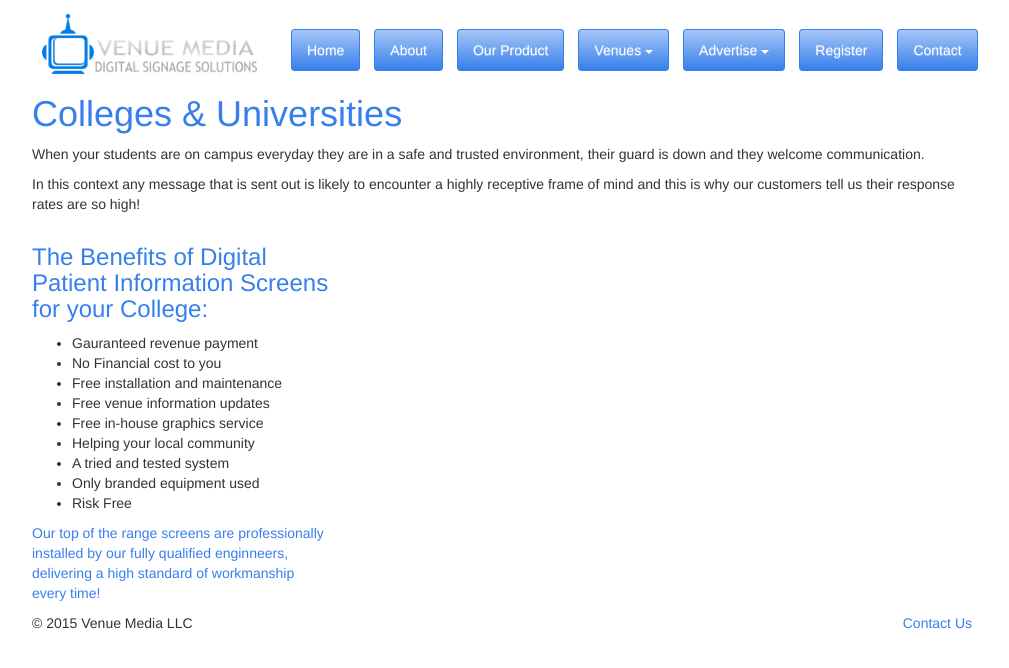
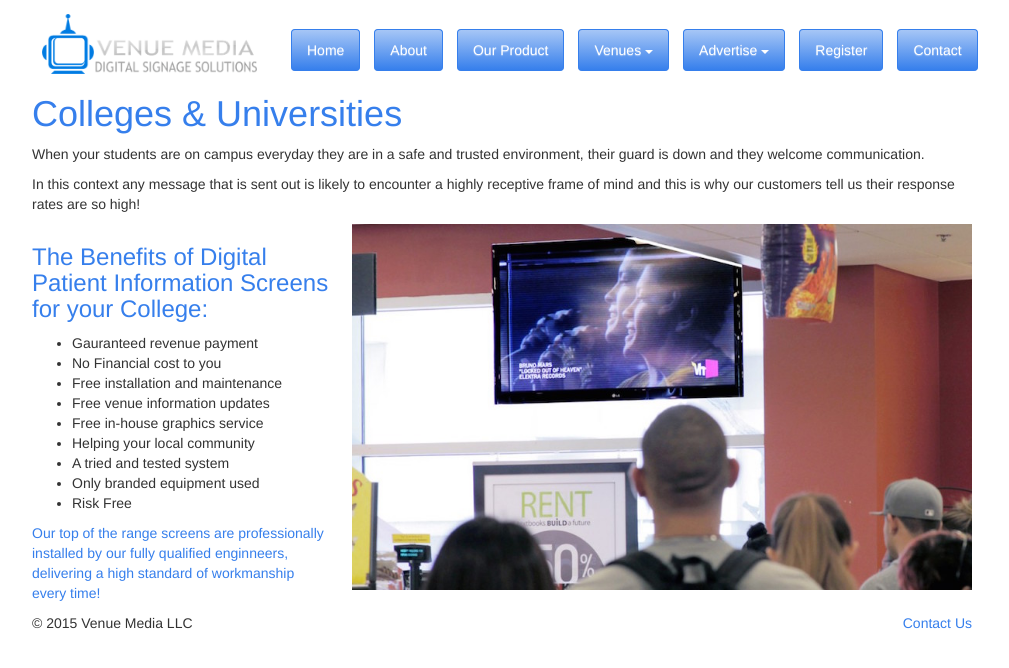
Before and after one commit to venuemedia/venuemedia.github.io, a Jekyll site: the page built from collegiate.html, in a window 1280 px wide. Shown: the top 668 px of the page, without its empty margins (138-1147 px from the left). Built offline with Jekyll 4.4.1, drawn with Linux system fonts in a browser that asks for light colours; nearby versions of some CDN libraries.

Commit message:
update slide interval and three images
add medical tile and college/medical venue images

```diff
--- a/collegiate.html
+++ b/collegiate.html
@@ -62,7 +62,7 @@ permalink: /collegiate/
     </div>
 
     <div class="col-md-8">
-
+        <img class="img-responsive" src="/img/college.jpg" alt="colleges and universities">
     </div>
 </div>
 
--- a/index.html
+++ b/index.html
@@ -13,7 +13,10 @@ carousel_images:
     src: /img/carousel/carousel_2.jpg
 ---
 
-<div id="vm-carousel" class="carousel slide" data-ride="carousel">
+<div id="vm-carousel"
+     class="carousel slide"
+     data-ride="carousel"
+     data-interval="6600">
     <!-- Indicators -->
     <ol class="carousel-indicators">
         {% for image in page.carousel_images %}
--- a/medical.html
+++ b/medical.html
@@ -62,7 +62,7 @@ permalink: /medical/
     </div>
 
     <div class="col-md-8">
-
+        <img class="img-responsive" src="/img/medical.jpg" alt="hospitals and medical complexes">
     </div>
 </div>
 
--- a/venues.html
+++ b/venues.html
@@ -22,7 +22,7 @@ venue4:
     name: Medical Centers &amp; Hospitals
     color: danger
     link_url: /medical/
-    image_url: http://static.wixstatic.com/media/6fca4b_57172e40a086493588e7f9fa5d062dc6.jpg_srz_p_120_121_75_22_0.50_1.20_0.00_jpg_srz
+    image_url: /img/medical_tile.png
 ---
 
 <div class="row">
```
Also changed, not shown: img/college.jpg (added), img/medical.jpg (added), img/medical_tile.png (added), 8 other files.
